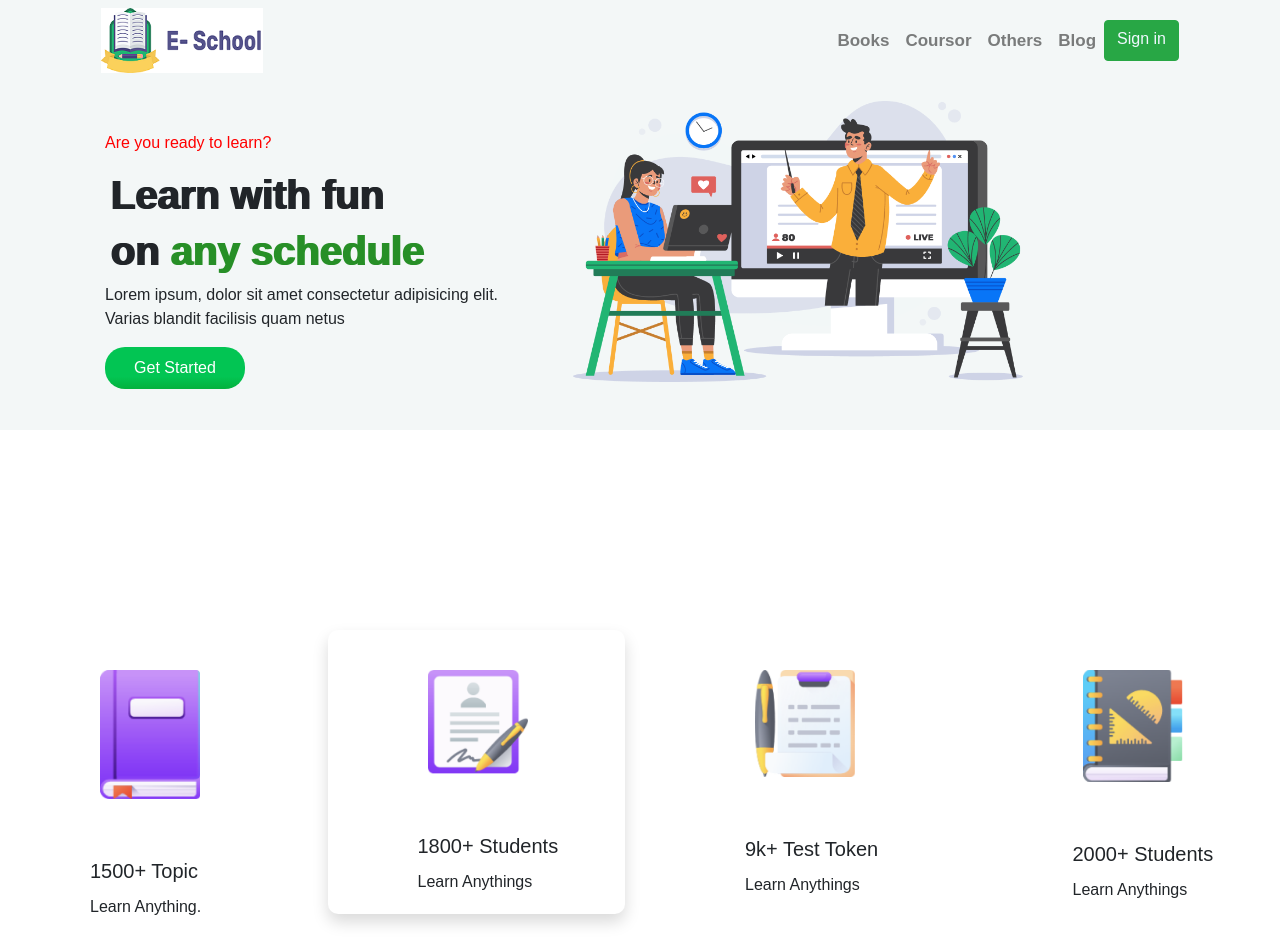
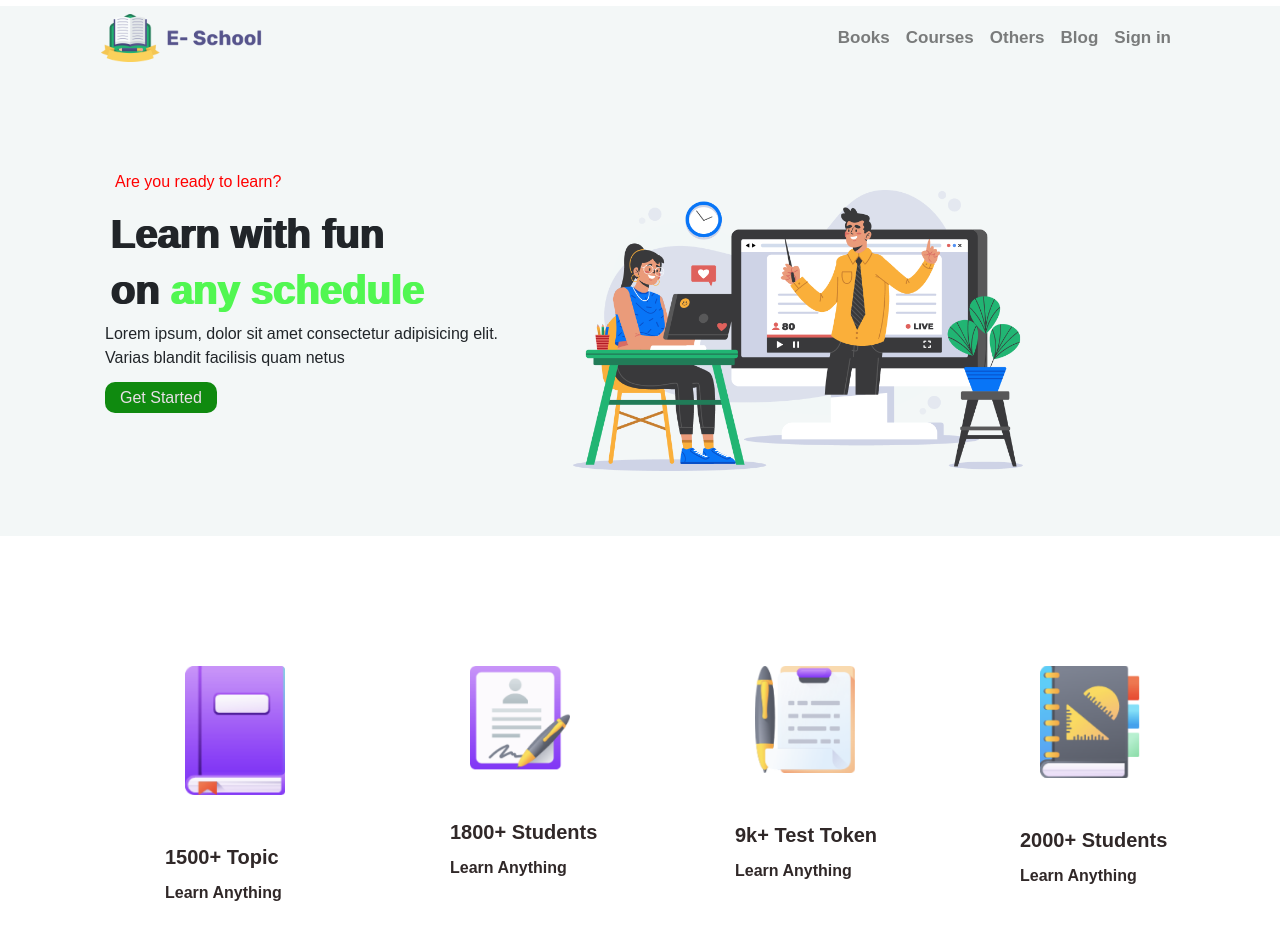
Before and after one commit to raisuahmed/e-school-website, a plain HTML site: page index.html in a window 1280 px wide. Shown: the top 952 px of the page. Drawn offline with nearby package versions, Linux system fonts and the light colour scheme.

Commit message:
last work

```diff
--- a/index.html
+++ b/index.html
@@ -9,29 +9,31 @@
     <title>E-School </title>
 </head>
 <body>
-  <header class="site-headers">
+  <header class="main-headers">
     <div class="container">
       <nav class="navbar navbar-expand-lg navbar-light ">
-        <img class="logo img-fluid " src="Image/e-school-resources-master/ICON/Logo,.png" alt="">
+
+        <img class="logo img-fluid " src="Image/e-school-resources-master/ICON/Logo.png" alt="">
+
         <button class="navbar-toggler" type="button" data-toggle="collapse" data-target="#navbarNav" aria-controls="navbarNav" aria-expanded="false" aria-label="Toggle navigation">
           <span class="navbar-toggler-icon"></span>
         </button>
         <div class="collapse navbar-collapse d-flex justify-content-end " id="navbarNav">
           <ul class="navbar-nav">
             <li class="nav-item ">
-              <a class="nav-link" href="#">Books</a>
+              <a class="nav-link" href="#book" target="_blank">Books</a>
             </li>
-            <li class="nav-item">
-              <a class="nav-link" href="#">Coursor</a>
+            <li class="nav-item ">
+              <a class="nav-link" href="#course">Courses</a>
             </li>
-            <li class="nav-item">
-              <a class="nav-link" href="#">Others</a>
+            <li class="nav-item ">
+              <a class="nav-link" href="https://www.w3schools.com ">Others</a>
             </li>
-            <li class="nav-item">
+            <li class="nav-item ">
               <a class="nav-link " href="#">Blog</a>
             </li>
-            <li class="nav-item1 btn btn-success">
-              <a class="nav-link1 " href="#">Sign in</a>
+            <li class="nav-item ">
+              <a class="nav-link " href="#">Sign in</a>
             </li>
           </ul>
         </div>
@@ -42,7 +44,9 @@
           <h1 class="text">Learn with fun</h1>
           <h1 class="text">on <span>any schedule</span></h1>
           <p>Lorem ipsum, dolor sit amet consectetur adipisicing elit.<br/> Varias blandit facilisis quam netus</p>
-          <button class="buy-now-button">Get Started</button>
+          <a class="button" href="http://myschool.eis.dpe.gov.bd/">Get Started
+
+        </a>
         </div>
         <div class="rightside">
           <img src="Image/e-school-resources-master/Photos/Illustration.png" alt="" class="right-image">
@@ -51,23 +55,24 @@
 
     </div>
     </header>
-    <div class=".container " id="book">
+    <div class="container " id="book">
       <div class="row row-cols-1 row-cols-md-4">
         <div class="col md-3">
           <div class="card">
             <img src="Image/e-school-resources-master/ICON/book.png" class="card-img-top" alt="...">
             <div class="card-body">
               <h5 class="card-title">1500+ Topic</h5>
-              <p class="card-text">Learn Anything.</p>
+              <a class="card-text new-button" href="https://www.w3schools.com" target="_blank">Learn Anything</a>
+
             </div>
           </div>
         </div>
         <div class="col md-3">
-          <div class="card shadow">
+          <div class="card ">
             <img src="Image/e-school-resources-master/ICON/Student.png" class="card-img-top" alt="...">
             <div class="card-body">
               <h5 class="card-title">1800+ Students</h5>
-              <p class="card-text">Learn Anythings</p>
+              <a class="card-text new-button" href="https://www.w3schools.com" target="_blank">Learn Anything</a>
             </div>
           </div>
         </div>
@@ -76,7 +81,7 @@
             <img src="Image/e-school-resources-master/ICON/Test.png" class="card-img-top" alt="...">
             <div class="card-body">
               <h5 class="card-title">9k+ Test Token</h5>
-              <p class="card-text">Learn Anythings</p>
+              <a class="card-text new-button" href="https://www.w3schools.com" target="_blank">Learn Anything</a>
             </div>
           </div>
         </div>
@@ -85,7 +90,7 @@
             <img src="Image/e-school-resources-master/ICON/Students.png" class="card-img-top" alt="...">
             <div class="card-body">
               <h5 class="card-title">2000+ Students</h5>
-              <p class="card-text">Learn Anythings</p>
+              <a class="card-text new-button" href="https://www.w3schools.com" target="_blank">Learn Anything</a>
             </div>
           </div>
         </div>
@@ -94,7 +99,7 @@
     </div>
     <br><br><br><br>
 
-    <div class="container ">
+    <div class="container catagories " id="course">
       <h3 class=" d-flex justify-content-center" style="margin-bottom: 50px; font-weight: bolder;">Online Courses</h3>
   <div class="card-deck">
     <div class="card shadow">
@@ -102,7 +107,9 @@
       <div class="card-body">
         <h3 class="card-title1 d-flex justify-content-left">Modern Psychology</h3>
         <h5>Designation</h5>
-        <button class="buy-now-button">Buy Course</button>
+        <a class="button" href="https://www.uv.mx/rmipe/files/2017/05/A-history-of-modern-psychology.pdf">Buy Course
+
+      </a>
       </div>
       <div class="card-footer d-flex justify-content-between">
        <img src="Image/e-school-resources-master/ICON/calendar.png" alt="" class="start">
@@ -116,7 +123,9 @@
       <div class="card-body">
         <h3 class="card-title1 d-flex justify-content-left">Modern Psychology</h3>
         <h5>Designation</h5>
-        <button class="buy-now-button">Buy Course</button>
+        <a class="button" href="https://www.uv.mx/rmipe/files/2017/05/A-history-of-modern-psychology.pdf">Buy Course
+
+        </a>
       </div>
       <div class="card-footer d-flex justify-content-between">
         <img src="Image/e-school-resources-master/ICON/calendar.png" alt="" class="start">
@@ -130,7 +139,8 @@
       <div class="card-body">
         <h3 class="card-title1 d-flex justify-content-left">Modern Psychology</h3>
         <h5>Designation</h5>
-        <button class="buy-now-button">Buy Course</button>
+        <a class="button" href="https://www.uv.mx/rmipe/files/2017/05/A-history-of-modern-psychology.pdf">Buy Couese</a>
+
       </div>
       <div class="card-footer d-flex justify-content-between">
         <img src="Image/e-school-resources-master/ICON/calendar.png" alt="" class="start">
--- a/style.css
+++ b/style.css
@@ -4,10 +4,15 @@
     box-sizing: border-box;
     font-family: sans-serif;
 }
+.main-headers{
+    width: 100%;
+    background-color: rgb(243, 247, 247);
+    }
 .container{
+    margin-top: 6px;
     width: 100%;
-    height: 430px;
-    margin-bottom:200px;
+    height: 530px;
+    margin-bottom:100px;
 }
 .collapse{
     font-size: 17px;
@@ -18,6 +23,14 @@
     background-color:rgb(243, 247, 247);
     display: flex;
 }
+.nav-item .nav-link:hover{
+    color: beige;
+    text-decoration: none;
+    font-weight: bold;
+    background-image: linear-gradient(green ,rgb(118, 214, 106) );
+    border-radius: 10px 10px;
+}
+
 .logo{
     width: 15%;
 
@@ -27,33 +40,20 @@ section{
 }
 .ready{
     color: red;
+    margin-left: 10px;
 }
 .text{
     font-weight: bold;
     margin-left: 5px;
 }
 span{
-    color: #278f27;
+    color: #51f751;
 }
 
-.nav-link1{
-    border-radius: 0px 30px;
-    margin-bottom: 150px;
-    height: 6px;
-    color: aliceblue;
-}
-.nav-link1:hover{
-    color: beige;
-    text-decoration: none;
-    font-weight: bold;
-}
-.site-headers{
-width: 100%;
-background-color: rgb(243, 247, 247);
-}
+
 
 .leftside{
-    margin: 50px 20px;
+    margin: 100px 20px;
 }
 .rightside{
     margin: 20px;
@@ -62,30 +62,37 @@ background-color: rgb(243, 247, 247);
 }
 .right-image{
     width: 450px;
+    margin-top: 100px;
 }
 
 .card-img-top{
   width: 100px;
-  margin:40px  100px;
+  margin:30px  100px;
 }
 .card{
     border: none;
-
+}
+.card:hover{
+    color: rgb(116, 116, 109);
+    text-decoration: none;
+    font-weight: bold;
+    box-shadow: 8px 8px 8px 10px rgb(218,214,214);
+    border-radius: 10px 10px;
+    border: none;
 }
 .card-body{
     text-align: left;
+
 }
 .card-text, .card-title{
-    margin-left: 70px;
+    margin-left: 60px;
+    font-weight: bold;
+    color: rgb(48, 40, 40);
+}
+.catagories{
+    margin-top: -170px;
 }
 
-.shadow{
-    border-radius: 10px;
-    box-shadow: 5px 5px 10px rgb(218,214,214);
-}
-.card-title1{
-    font-weight: bold;
-}
 .card-img-top1{
     width: 260px;
     margin:20px 50px;
@@ -93,19 +100,28 @@ background-color: rgb(243, 247, 247);
 
 
 .start{
-    width: 20px;
+    width: 15px;
     height: 20px;
 }
-.buy-now-button{
-    border-radius:20px 20px;
+a.button{
+    background-color: #0f8a0f;
+    padding: 7px 15px;
+    text-align: center;
+    text-decoration: none;
+   color: rgb(233, 224, 231);
+    border-radius: 10px 10px;
+}
+a.button:hover{
     background-image:linear-gradient(to bottom, #02c553 70%, #04b13d 100% );
-    color: #fff;
-    border: none;
-    padding: 9px 10px;
-    cursor: pointer;
-    width: 140px;
+    color: white;
+    padding: 9px 18px;
+    text-align: center;
+    text-decoration: none;
 
-}
+    border-radius: 10px 10px;
+  }
+
+
 p{
     margin-right: 35px;
 
@@ -143,6 +159,6 @@ h1{
 
 
 footer{
-    margin-left: 370px;
+    margin:30px 370px;
     color: rgb(191, 194, 191);
 }
```
